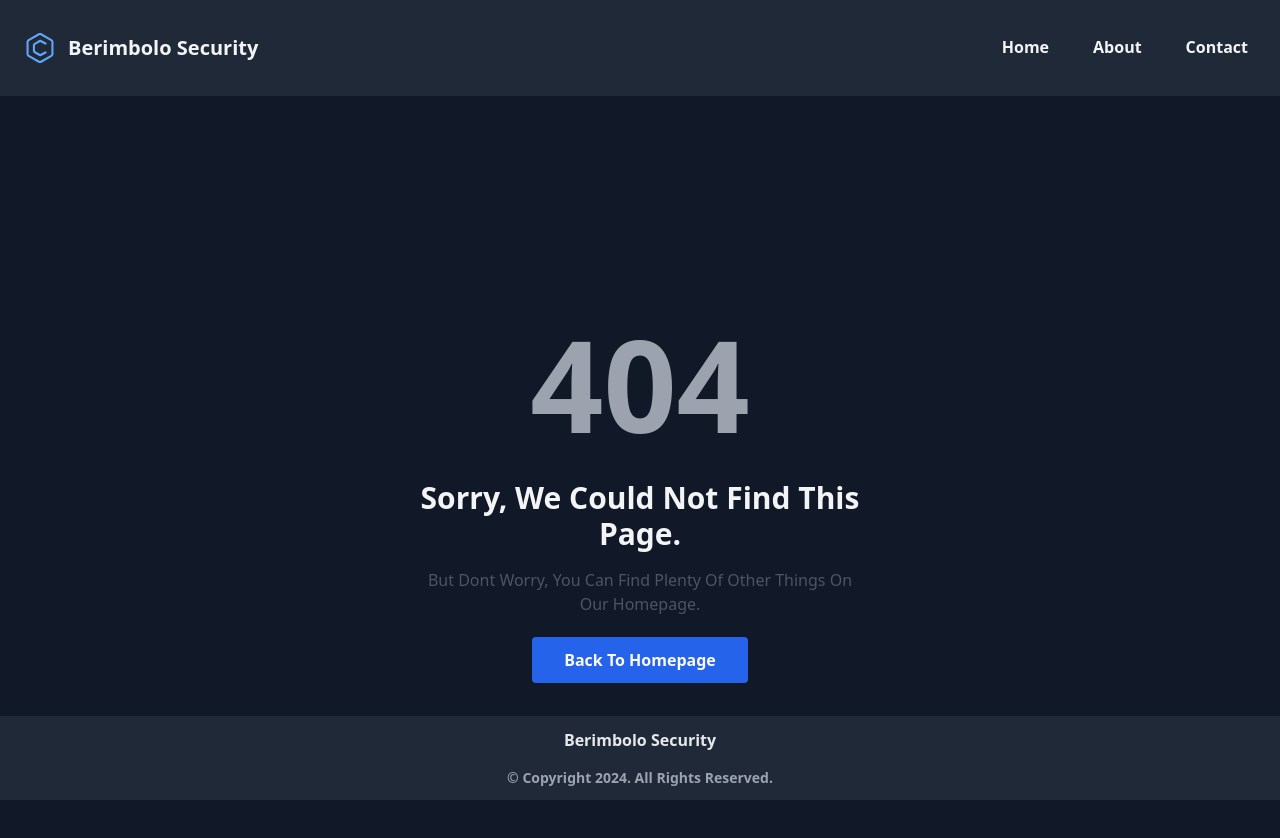
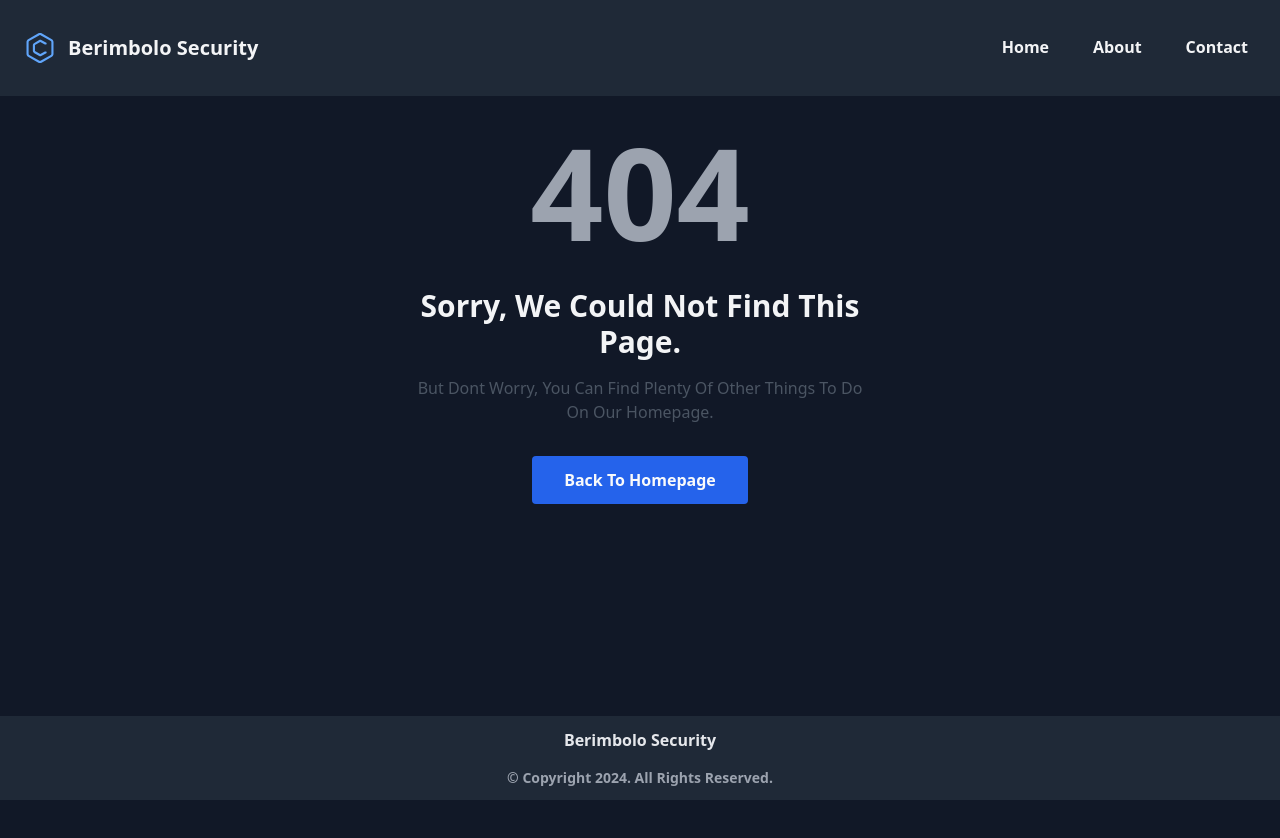
Before and after one commit to AhmedOsman101/Unit_6_Task_Two, a React (Vite) app: page /Unit_6_Task_Two/faqs in a window 1280 px wide. Shown: the top 838 px of the page. After the commit the page ends 800 px from the top, so only its background shows below. Built offline with nearby package versions, Linux system fonts and the light colour scheme.

Commit message:
update 404.jsx and src/css/index.css

```diff
--- a/src/Pages/404.jsx
+++ b/src/Pages/404.jsx
@@ -8,9 +8,11 @@ const Error404 = () => {
 
 	return (
 		<>
-			<section className="flex items-center h-screen p-16 dark:bg-gray-900 bg-gray-50 dark:text-gray-100 text-gray-800">
-				<div className="container flex flex-col items-center justify-center px-5 mx-auto my-8">
-					<div className="max-w-md text-center">
+			<section
+				id="Error"
+				className="grid place-items-center h-full dark:bg-gray-900 bg-gray-50 dark:text-gray-100 text-gray-800 overflow-hidden">
+				<div className="grid place-items-center px-5 mx-auto my-8">
+					<div className="max-w-md text-center grid place-items-center">
 						<h2 className="mb-8 font-extrabold text-9xl text-gray-600 dark:text-gray-400">
 							<span className="sr-only">Error</span>404
 						</h2>
@@ -19,7 +21,7 @@ const Error404 = () => {
 						</p>
 						<p className="mt-4 mb-8 text-gray-400 dark:text-gray-600">
 							But dont worry, you can find plenty of other things
-							on our homepage.
+							to do on our homepage.
 						</p>
 						<Link
 							rel="noopener noreferrer"
--- a/src/css/index.css
+++ b/src/css/index.css
@@ -244,12 +244,24 @@ img {
 	background-color: #0e7490;
 }
 
+#Error a:hover {
+	background-color: #3b82f6;
+}
+
 .BasePlan,
 .BasePlan *,
 #Question *,
 .navLink,
 footer *,
-#About a {
+#About a,
+#Error a {
 	transition: all 450ms !important;
 	transition-timing-function: cubic-bezier(0.4, 0, 0.2, 1) !important;
 }
+
+#Error,
+#Error div {
+	overflow: hidden !important;
+	display: grid !important;
+	place-items: center !important;
+}
```
